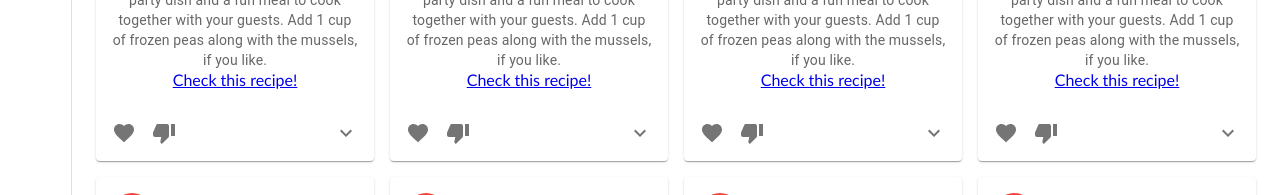
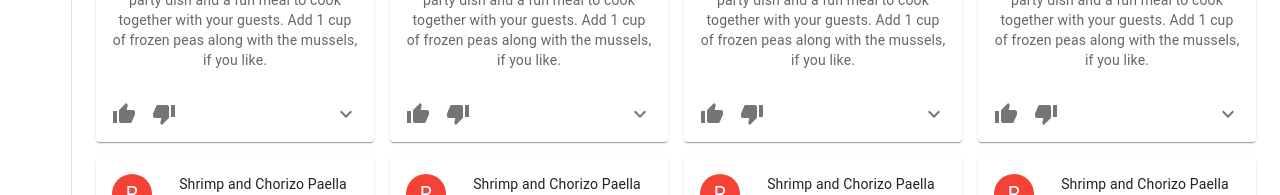
Before and after one commit to graydonbenson/onthehouse, a React (Create React App) app in the folder frontend/: page /dashboard in a window 1280 px wide. Shown: the part 440-635 px from the top of the page. Built offline with nearby package versions, Linux system fonts and the light colour scheme.

Commit message:
thumb up button + link
link in image

```diff
--- a/frontend/src/components/RecipeCard.js
+++ b/frontend/src/components/RecipeCard.js
@@ -10,7 +10,7 @@ import Avatar from '@mui/material/Avatar';
 import IconButton from '@mui/material/IconButton';
 import Typography from '@mui/material/Typography';
 import { red } from '@mui/material/colors';
-import FavoriteIcon from '@mui/icons-material/Favorite';
+import ThumbUpIcon from '@mui/icons-material/ThumbUp';
 import ThumbDownIcon from '@mui/icons-material/ThumbDown';
 import ExpandMoreIcon from '@mui/icons-material/ExpandMore';
 import { Link } from "react-router-dom";
@@ -45,23 +45,24 @@ function RecipeCard() {
         title="Shrimp and Chorizo Paella"
         subheader="September 14, 2016"
       />
+      <Link to={"/post"}>
         <CardMedia
           component="img"
           height="194"
           image="https://media.cnn.com/api/v1/images/stellar/prod/211006114703-best-meal-delivery-service-freshly.jpg?q=w_1601,h_900,x_0,y_0,c_fill"
           alt="Paella dish"
         />
+      </Link>
       <CardContent>
         <Typography variant="body2" color="text.secondary">
           This impressive paella is a perfect party dish and a fun meal to cook
           together with your guests. Add 1 cup of frozen peas along with the mussels,
           if you like.
         </Typography>
-        <Link to={"/post"}>Check this recipe!</Link>
       </CardContent>
       <CardActions disableSpacing>
         <IconButton aria-label="Upvote Recipe">
-          <FavoriteIcon />
+          <ThumbUpIcon />
         </IconButton>
         <IconButton aria-label="Downvote Recipe">
           <ThumbDownIcon/>
--- a/frontend/src/pages/PostPage.js
+++ b/frontend/src/pages/PostPage.js
@@ -75,7 +75,7 @@ function PostPage() {
                 <div>
                     <TextField
                         id="filled-multiline-flexible"
-                        label="Multiline"
+                        label="Comment here"
                         multiline
                         maxRows={4}
                         variant="filled"
```
Lines whose indentation alone changed are shown as unchanged.
